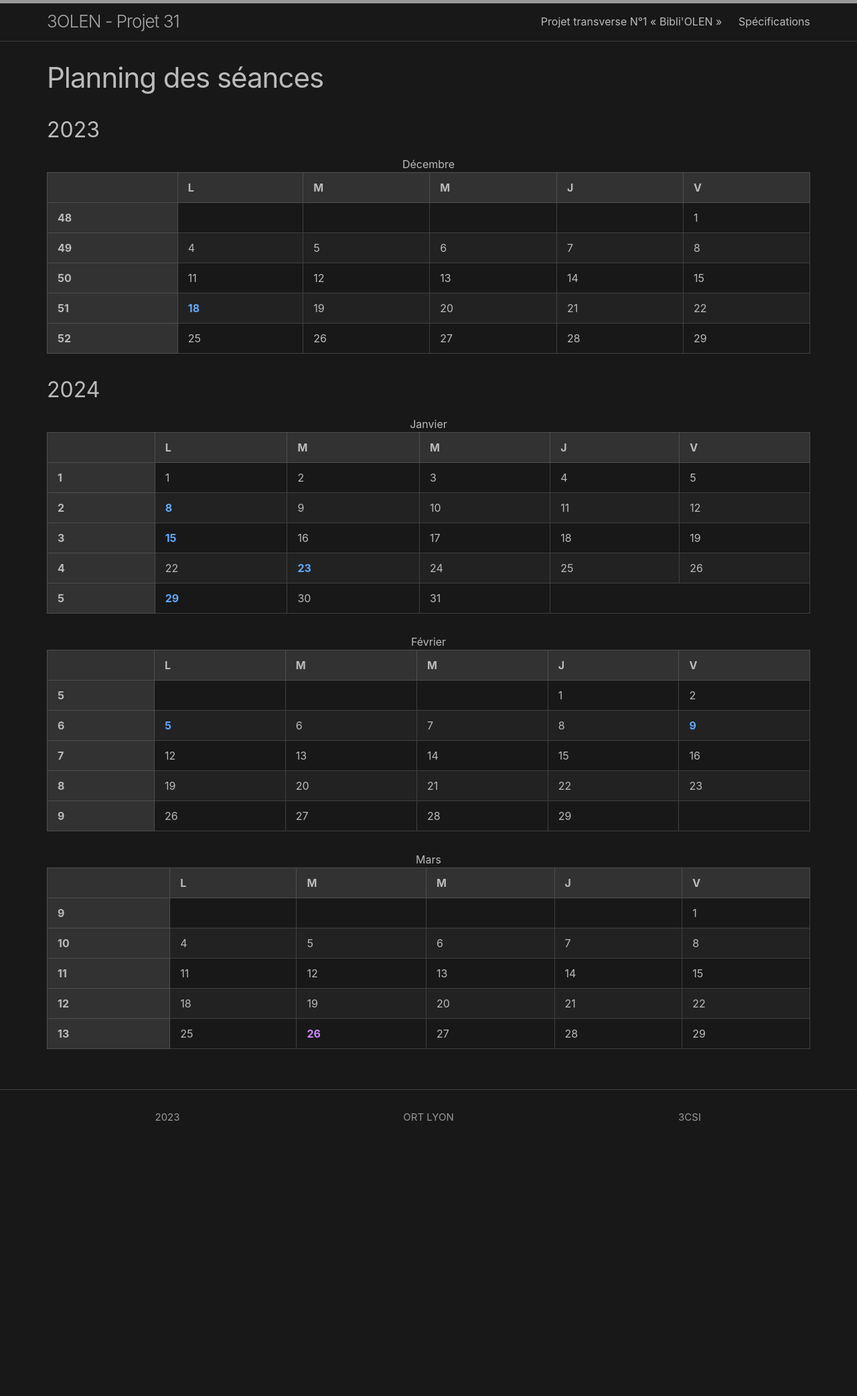
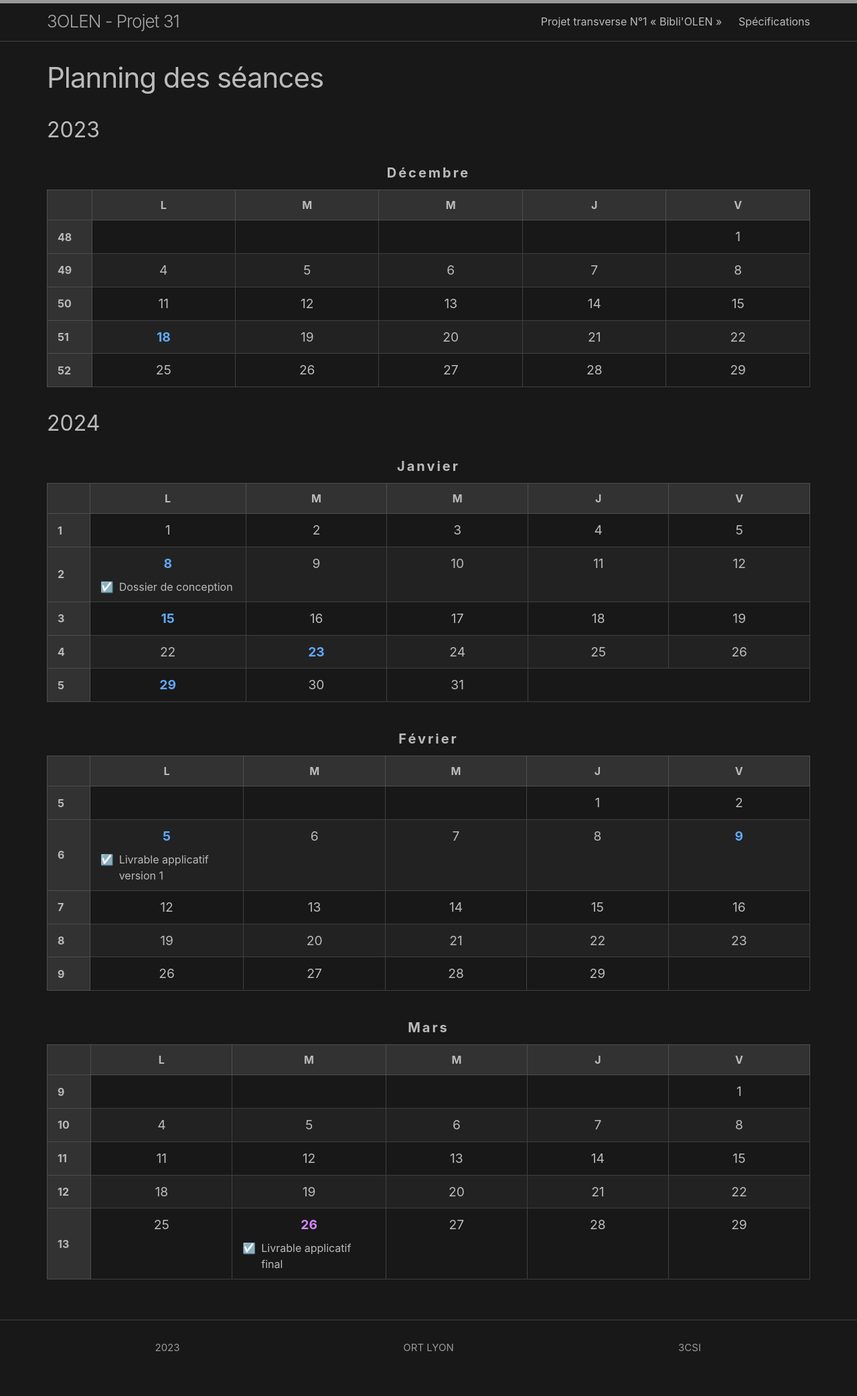
Before and after one commit to 3OLEN/projet-31, a Jekyll site: the page built from docs/planning.html, in a window 1280 px wide. Shown: the whole page at 67% size. Built offline with Jekyll 4.4.1, drawn with Linux system fonts in a browser that asks for light colours; before the commit the page ends 1740 px from its top, so only the background shows below that.

Commit message:
✨️ [Planning] Assessments
✨️ Features
===========

* Add dates from `project_assessments` data
  - List expected assessment at date

💄 Styling
==========

* Define custom "Planning" page table styling rules

🩹 Minor fix
============

* Fill following dates for last week defined date

```diff
--- /dev/null
+++ b/docs/_sass/minima/_custom-pages.scss
@@ -0,0 +1,38 @@
+/* Planning
+   ========
+ */
+table {
+  &.planning {
+    caption {
+      font-size: 1.25em;
+      font-weight: bold;
+      letter-spacing: 0.15em;
+      padding: 0.5em 0;
+    }
+    thead {
+      th {
+        text-align: center;
+      }
+    }
+    tbody {
+      th {
+        width: 40px;
+      }
+
+      td {
+        vertical-align: top;
+        width: ($content-width - 40px) / 5;
+
+        .day {
+          font-size: 1.2em;
+          text-align: center;
+        }
+        .component {
+          column-gap: 0.5em;
+          display: flex;
+          margin-top: 0.5em;
+        }
+      }
+    }
+  }
+}
--- a/docs/_sass/minima/custom-styles.scss
+++ b/docs/_sass/minima/custom-styles.scss
@@ -37,3 +37,5 @@ ol li + li {
 .text-danger {
   color: $color-danger;
 }
+
+@import "custom-pages";
--- a/docs/planning.html
+++ b/docs/planning.html
@@ -6,6 +6,9 @@ permalink: /planning
 
 {% comment %}----- Merge all dates as yaml can't do it -----{% endcomment %}
 {% assign all_dates = site.data.dates.project_sessions %}
+{% for assessment_date in site.data.dates.project_assessments %}
+    {% assign all_dates = all_dates | push: assessment_date %}
+{% endfor %}
 
 
 {% comment %}Build calendar{% endcomment %}
@@ -17,8 +20,8 @@ permalink: /planning
     {% assign dates_per_month = year_grouped_dates.items | group_by: "date.month" %}
     {% for month_grouped_dates in dates_per_month %}
         {% assign loop_month = month_grouped_dates.name %}
-        {% assign month_dates = month_grouped_dates.items %}
-    <table>
+        {% assign month_dates = month_grouped_dates.items | sort: "date.value" %}
+    <table class="planning">
         <caption>{{ loop_month }}</caption>
         <thead>
         <tr>
@@ -62,7 +65,11 @@ permalink: /planning
                     {% endif %}
                     {% assign first_treated_day = this_month_date %}
                 {% endif %}
-            <td>{{ this_month_date }}</td>
+            <td>
+                <div class="day">
+                    {{ this_month_date }}
+                </div>
+            </td>
 
                 {% if working_date_week_day == 5 %}
         </tr>
@@ -76,6 +83,17 @@ permalink: /planning
         {% assign last_day = nil %}
         {% for project_date in month_dates %}
             {% assign loop_date = project_date.date.value %}
+            {% comment %} <!-- Gérer les multi-données d'une même date --> {% endcomment %}
+            {% assign multi_dates = month_dates | where: "date.value", loop_date %}
+            {% if multi_dates.size > 1 %}
+                {% comment %}Cette séquence a déjà été traitée, on passe à la suite{% endcomment %}
+                {% if multi_date_value == loop_date %}
+                    {% continue %}
+                {% endif %}
+
+                {% assign multi_date_value = loop_date %}
+            {% endif %}
+
             {% assign this_month = loop_date | date: "%m" | plus: 0 %}
             {% assign this_week = loop_date | date: "%V" | plus: 0 %}
             {% assign this_week_day = loop_date | date: "%u" | plus: 0 %}
@@ -90,7 +108,11 @@ permalink: /planning
                 {% assign limit_week_day = this_week_day | minus: 1 %}
                 {% assign looping_week_days = (1..limit_week_day) | reverse %}
                 {% for i in looping_week_days %}
-            <td>{{ this_day | minus: i }}</td>
+            <td>
+                <div class="day">
+                    {{ this_day | minus: i }}
+                </div>
+            </td>
                 {% endfor %}
             {% endif %}
 
@@ -103,6 +125,7 @@ permalink: /planning
                     {% else %}
                 {% endcase %}
             >
+                <div class="day">
                     <strong
                             {% case project_date.type %}
                                 {% when "session" %}
@@ -114,6 +137,17 @@ permalink: /planning
                     >
                         {{ loop_date | date: "%e" }}
                     </strong>
+                </div>
+
+                {% comment %} <!-- Prise en charge des données multiples d'une même date --> {% endcomment %}
+                {% for project_date_data in multi_dates %}
+                    {% if project_date_data.type == "assessment" %}
+                        <div class="component">
+                            <span title="Livrable du projet transverse.">☑️</span>
+                            <span>{{ project_date_data.name }}</span>
+                        </div>
+                    {% endif %}
+                {% endfor %}
             </td>
 
             {% if this_week_day == 5 %}
@@ -122,7 +156,11 @@ permalink: /planning
                 {% comment %} <!-- Remplissage des jours qui suivent --> {% endcomment %}
                 {% assign next_defined_date_day = nil %}
                 {% if forloop.last == false %}
-                    {% assign next_defined_date_index = forloop.index0 | plus: 1 %}
+                    {% comment %}
+                    ⚠️ Du fait des données multiples pour une même date,
+                       il faut récupérer la date suivante et non pas l'élément suivant.
+                    {% endcomment %}
+                    {% assign next_defined_date_index = forloop.index0 | plus: multi_dates.size %}
                     {% assign next_defined_date = month_dates[next_defined_date_index].date.value %}
                     {% assign next_defined_date_day = next_defined_date | date: "%e" | plus: 0 %}
                 {% endif %}
@@ -141,10 +179,14 @@ permalink: /planning
                         {% break %}
                     {% endif %}
 
-                    {% if next_defined_date_day != nil and following_day >= next_defined_date_day %}
+                    {% if next_defined_date != nil and following_day >= next_defined_date_day %}
                         {% break %}
                     {% endif %}
-            <td>{{ following_day }}</td>
+            <td>
+                <div class="day">
+                    {{ following_day }}
+                </div>
+            </td>
 
                     {% if following_week_day == 5 %}
         </tr>
@@ -178,7 +220,11 @@ permalink: /planning
                     {% assign has_closed = false %}
                 {% endif %}
 
-            <td>{{ this_month_date }}</td>
+            <td>
+                <div class="day">
+                    {{ this_month_date }}
+                </div>
+            </td>
 
                 {% if working_date_week_day == 5 %}
         </tr>
```
Lines whose indentation alone changed are shown as unchanged.
